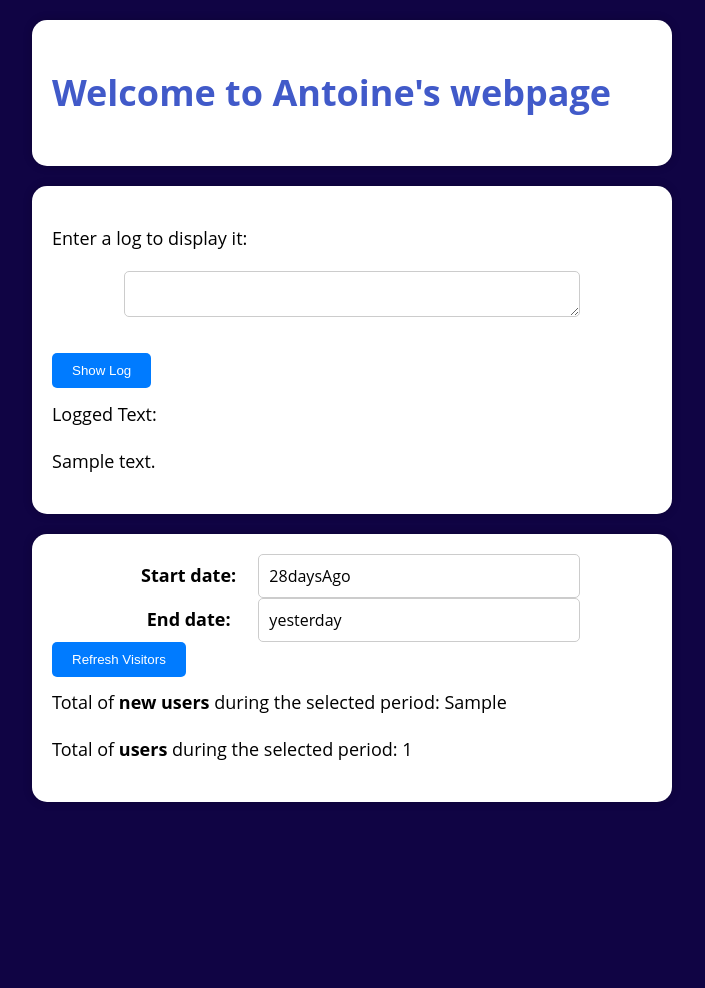
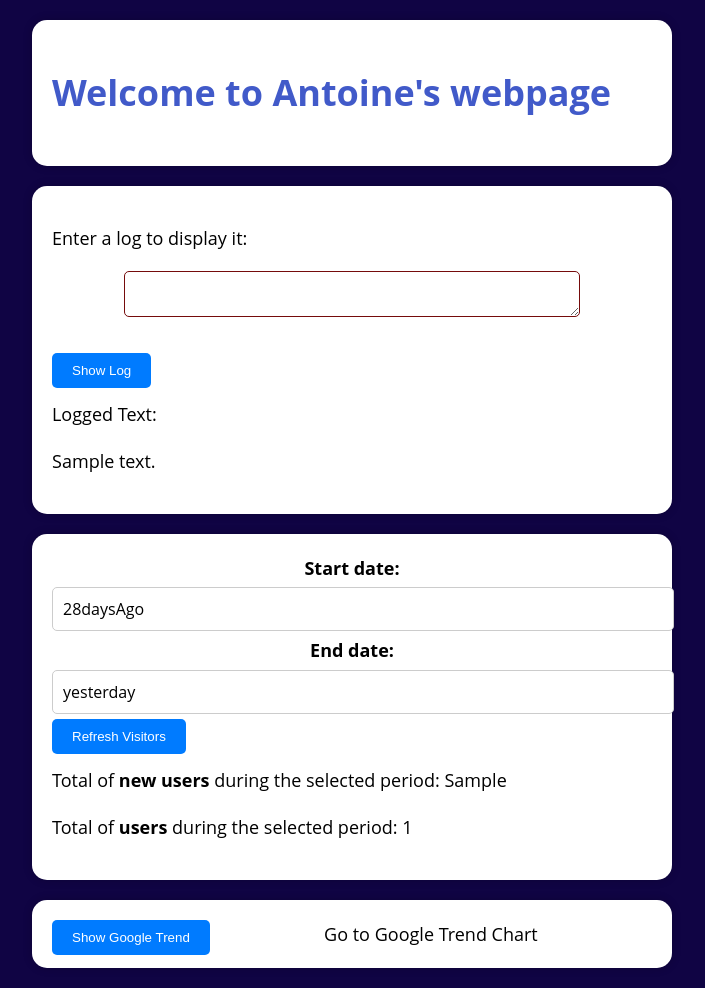
Before and after one commit to TonioElPuebloSchool/TP3, a Flask app: template templates/home.html in a window 1280 px wide. Shown: the whole page, without its empty margins (288-993 px from the left). Before the commit the page ends 802 px from the top, so only its background shows below. Run offline with Flask 3, Linux system fonts and the light colour scheme; the template is opened without the code that fills it: most values are stand-ins (such as "Sample title", 1, 10 or a date in 2020).

Commit message:
working TP3

```diff
--- a/main.py
+++ b/main.py
@@ -4,8 +4,18 @@ import streamlit as st
 import argparse
 from oauth2client import client, file, tools
 import os
+import pandas as pd
+import lxml
+import pytrends
+from pytrends.request import TrendReq
+from pytrends.exceptions import ResponseError
 
 app = Flask(__name__)
+
+# define global variables to store user inputs (initialize with default values)
+user_keywords = "france"
+user_timeframe = "today 5-y"
+user_hl = "en-US"
 
 @app.route("/", methods=['GET', 'POST'])
 def root():
@@ -19,10 +29,55 @@ def root():
         log_text = request.form.get('log')
         print(log_text)
 
+        global user_keywords
+        global user_timeframe
+        global user_hl
+        user_keywords = request.form.get('keywords')
+        user_timeframe = request.form.get('timeframe')
+        user_hl = request.form.get('hl')
+
     # Retrieve the number of visitors from Google Analytics
-    number_of_visitors = 10 #get_number_of_visitors()
+    number_of_visitors = 0 #get_number_of_visitors()
 
     return render_template('home.html', log_text=log_text, number_of_visitors=number_of_visitors)
+
+# add route to google trend
+@app.route("/google-trend", methods=['GET', 'POST'])
+def google_trend():
+    global user_keywords
+    global user_timeframe
+    global user_hl
+
+    if request.method == 'POST':
+        user_keywords = request.form.get('keywords')
+        user_timeframe = request.form.get('timeframe')
+
+    # Fetch Google Trends data based on user inputs
+    pytrends = TrendReq(hl='en-US', tz=360)
+    try:
+        if not user_keywords:
+            user_keywords = "france"
+        if not user_timeframe:
+            user_timeframe = "today 5-y"
+        #print(f"keywords: {user_keywords}, timeframe: {user_timeframe}, hl: {user_hl}")
+        keywords = user_keywords.split(",")
+        print(f"keywords: {keywords}, timeframe: {user_timeframe}")
+        pytrends.build_payload(keywords, cat=0, timeframe=user_timeframe, geo='', gprop='')
+        data_pytrend = pytrends.interest_over_time()
+    except ResponseError as e:
+        # Print the error message to the console
+        print(f"Google Trends request failed: {e}")
+        print('------FAILED------')
+        # set default parameters that work
+        keywords = ["france"]
+        user_timeframe = "today 5-y"
+        pytrends.build_payload(keywords, cat=0, timeframe=user_timeframe, geo='', gprop='')
+        data_pytrend = pytrends.interest_over_time()
+
+    print('------SUCCESS------')
+    #print(data_pytrend.head())
+    return render_template('google_trend.html', keywords=user_keywords, timeframe=user_timeframe, hl=user_hl, trends_data=data_pytrend)
+
 
 # add route to calculate number of visitors
 @app.route('/refresh-visitors', methods=['GET'])
--- a/static/styles.css
+++ b/static/styles.css
@@ -49,7 +49,7 @@ textarea {
   padding: 20;
   font-family: 'Open Sans', sans-serif;
   font-size: 16px;
-  border: 1px solid #ccc;
+  border: 1px solid #750b0b;
   border-radius: 5px;
 }
 
@@ -75,12 +75,14 @@ button.refresh-visitors {
 }
 
 input.date-input {
-  width: 50%;
-  padding: 10px; /* Reduce padding to make it smaller */
+  width: 100%;
+  padding: 10px;
   font-family: 'Open Sans', sans-serif;
   font-size: 16px;
   border: 1px solid #ccc;
   border-radius: 5px;
+  margin: 5px 0;
+  margin-right: 10px;
 }
 
 /* Add styles for labels (bold text) */
@@ -103,3 +105,69 @@ button.refresh-visitors {
 button.refresh-visitors {
   text-align: left;
 }
+
+/* Add styles for the chart container */
+.chart-container {
+  max-width: 600px;
+  /* add a height to the container */
+  height: 400;
+  margin: 0 auto;
+  padding: 20px;
+  background-color: #ffffff;
+  border-radius: 15px;
+  box-shadow: 0 0 10px rgba(0, 0, 0, 0.2);
+  text-align: center; /* Center content within the container */
+  /* add bottom margin to the container */
+  margin-bottom: 20px;
+  /* add top margin to the container */
+  margin-top: 20px;
+}
+
+/* Add styles for form inputs */
+input[type="text"] {
+  width: 100%;
+  padding: 10px;
+  font-family: 'Open Sans', sans-serif;
+  font-size: 16px;
+  border: 1px solid #ccc;
+  border-radius: 5px;
+  margin: 5px 0;
+  margin-right: 10px;
+}
+
+/* Add styles for the "Show Chart" button */
+button.show-chart {
+  background-color: #007BFF;
+  color: white;
+  padding: 10px 20px;
+  border: none;
+  border-radius: 5px;
+  cursor: pointer;
+  float: left;
+}
+
+.ggtrend-container {
+  max-width: 600px;
+  /* add a height to the container */
+  height: 500;
+  margin: 0 auto;
+  padding: 20px;
+  background-color: #ffffff;
+  border-radius: 15px;
+  box-shadow: 0 0 10px rgba(0, 0, 0, 0.2);
+  text-align: center; /* Center content within the container */
+  /* add bottom margin to the container */
+  margin-bottom: 20px;
+  /* add top margin to the container */
+  margin-top: 20px;
+}
+
+button.btn-home {
+  background-color: #007BFF;
+  color: white;
+  padding: 10px 20px;
+  border: none;
+  border-radius: 5px;
+  cursor: pointer;
+  float: left;
+}
--- a/templates/home.html
+++ b/templates/home.html
@@ -14,6 +14,8 @@
 
         gtag('config', 'G-PVE1J5NDNL');
     </script>
+    <!-- Include Chart.js library -->
+    <script src="https://cdn.jsdelivr.net/npm/chart.js"></script>
 </head>
 <body style="text-align: left;">
     <div class="container">
@@ -75,5 +77,10 @@
         });
     </script>
 
+<div class="ggtrend-container">
+    Go to Google Trend Chart
+    <a href="/google-trend"><button class="btn-home">Show Google Trend</button></a>
+</div>
+
 </body>
 </html>
```
Also changed, not shown: templates/google_trend.html (added, +64 -0 lines), 2 other files.
